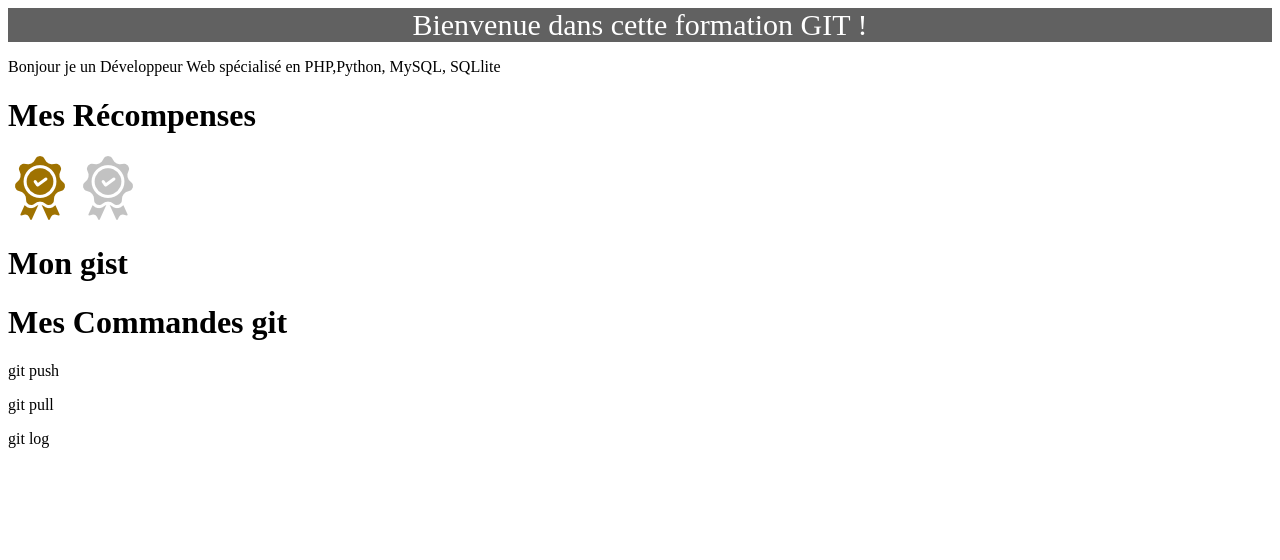
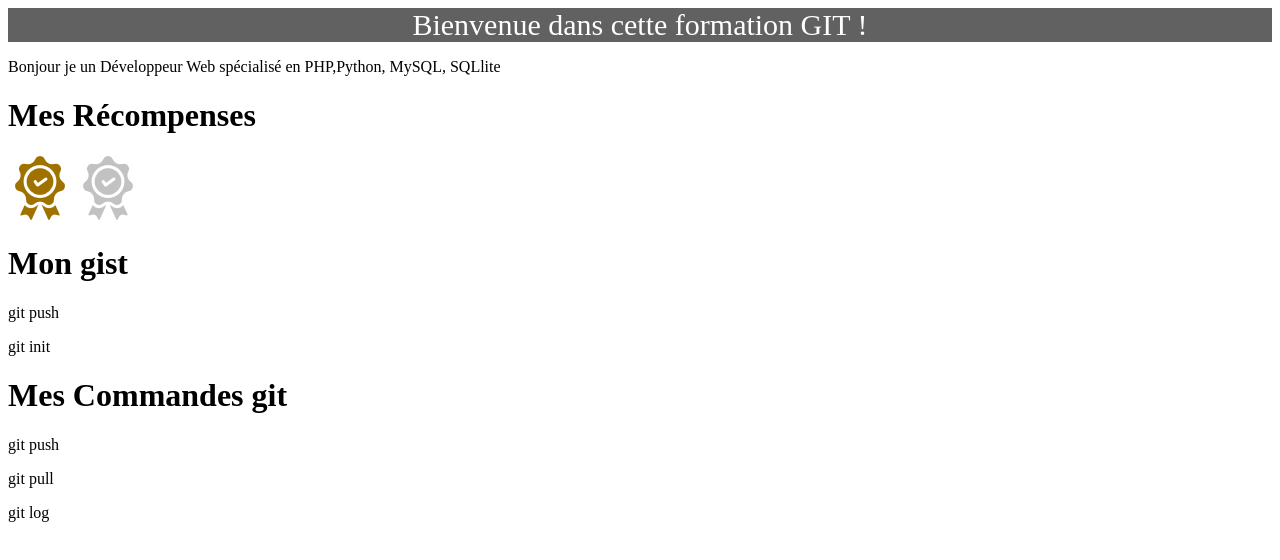
Before and after one commit to Danweson/mon_site_web, a plain HTML site: page hello.html in a window 1280 px wide. Drawn offline with Linux system fonts and the light colour scheme.

Commit message:
Ajout git init

```diff
--- a/hello.html
+++ b/hello.html
@@ -33,7 +33,8 @@
 		<h1>Mon gist</h1>
 
 		<div>
-			<p><script src="https://gist.github.com/Danweson/02ffe8d29eb559cea5b4653796281abc.js"></script></p>
+			<p>git push</p>
+			<p>git init</p>
 		</div>
 
 		<!-- TITRE -->
```
